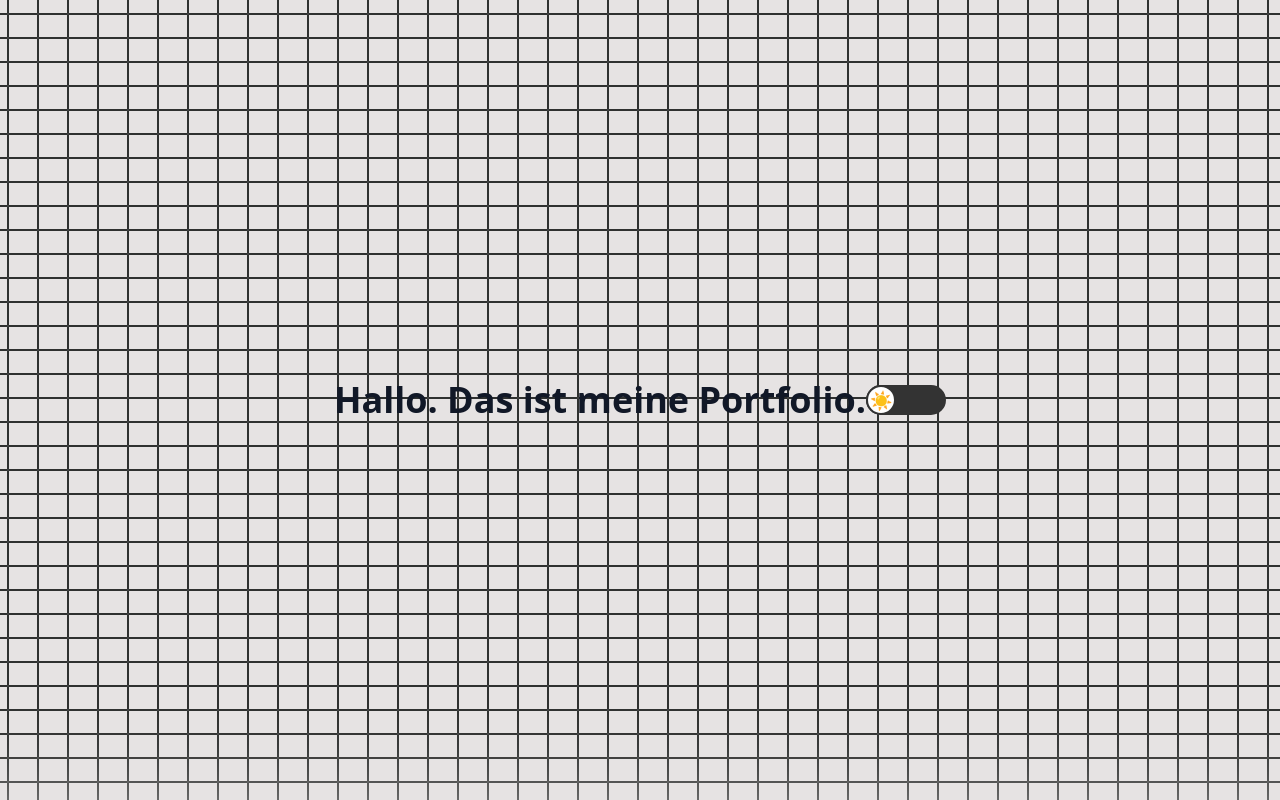
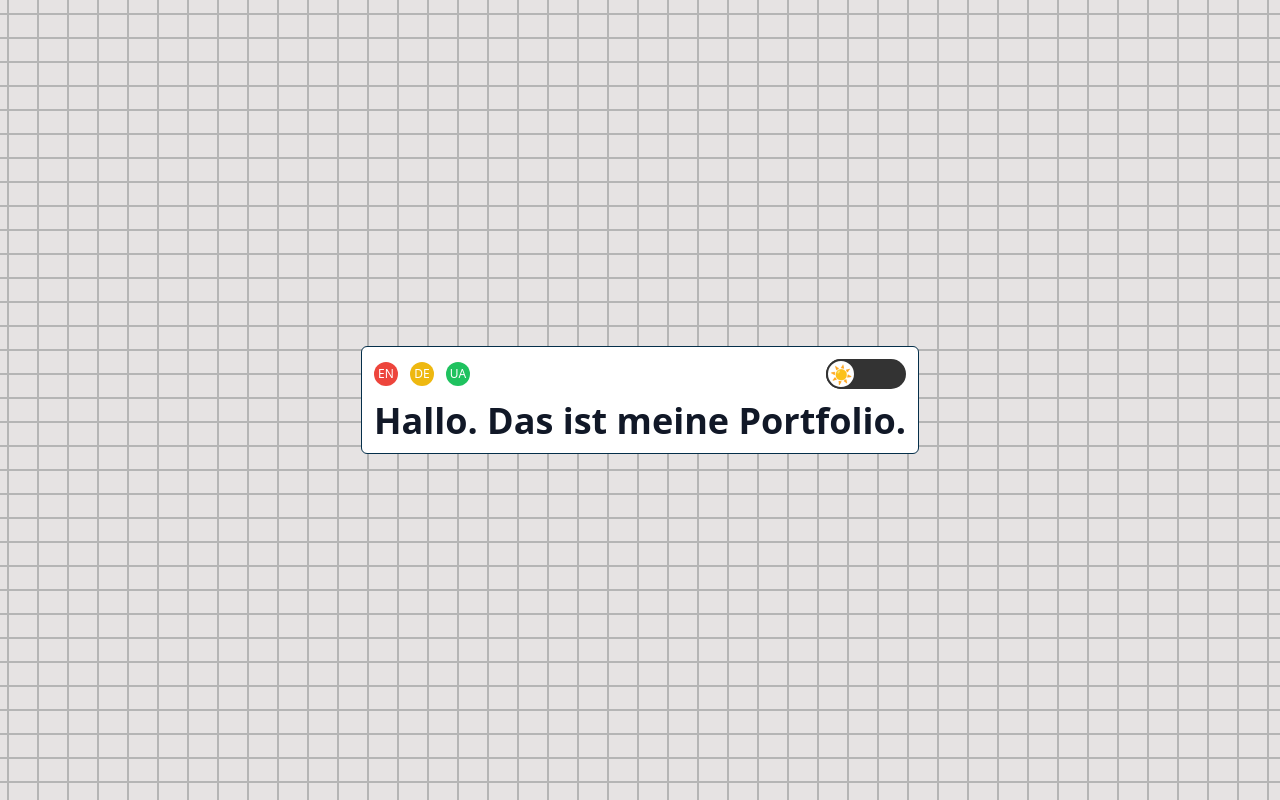
Before and after one commit to Maryna-Khrystyianyn/Portfolio-Next-JS, a Next.js app: page / in a window 1280 px wide. Built offline with nearby package versions, Linux system fonts and the light colour scheme.

Commit message:
themeSwith

```diff
--- /dev/null
+++ b/app/components/header/Header.tsx
@@ -0,0 +1,18 @@
+import LanguageSwitcher from "../language/LanguageSwitcher";
+import ThemeSwitcher from "../theme/ThemeSwitcher";
+
+const Header = () => {
+  return (
+    <div className=" p-3 bg-[var(--bg-main)] m-3 rounded-md border border-sky-950">
+      <div className=" flex justify-between items-center mb-3">
+<LanguageSwitcher />
+      <ThemeSwitcher />
+
+      </div>
+
+      <h1 className="text-4xl font-bold">Hallo. Das ist meine Portfolio.</h1>
+    </div>
+  );
+};
+
+export default Header;
--- /dev/null
+++ b/app/components/language/LanguageSwitcher.tsx
@@ -0,0 +1,13 @@
+
+
+const LanguageSwitcher = () => {
+  return (
+    <div className=" flex gap-3">
+        <div className="flex justify-center items-center bg-[#ed453c] h-6 w-6  rounded-full text-[12px] text-white">EN</div>
+        <div className="flex justify-center items-center bg-[#eeb810] h-6 w-6  rounded-full text-[12px] text-white" >DE</div>
+        <div className="flex justify-center items-center bg-[#1fc25f] h-6 w-6  rounded-full text-[12px] text-white" >UA</div>
+    </div>
+  )
+}
+
+export default LanguageSwitcher
--- a/app/globals.css
+++ b/app/globals.css
@@ -5,12 +5,14 @@
    ======================= */
 :root {
   --bg: #e6e3e3;
+  --bg-main: white;
   --text: #111827;
   --muted: #6b7280;
 }
 
 [data-theme="dark"] {
-  --bg: #0b1220; /* dunkleres, modernes Grau-Blau passt besser */
+  --bg: #0b1220;
+  --bg-main: black;
   --text: #f8fafc;
   --muted: #9ca3af;
 }
--- a/app/page.tsx
+++ b/app/page.tsx
@@ -1,11 +1,25 @@
-import Image from "next/image";
+"use client"
 import ThemeSwitcher from "./components/theme/ThemeSwitcher";
+import { useTheme } from "next-themes";
+import { useEffect, useState } from "react";
+import Header from "./components/header/Header";
 
 export default function Home() {
+  const { theme, setTheme } = useTheme();
+  const [bgImgUrl, setBgImgUrl] = useState<string>("url('/bg-img.png')");
+
+  useEffect(() => {
+    if (theme === "dark") {
+      setBgImgUrl("url('/bg-img.png')");
+    } else {
+      setBgImgUrl("url('/bg-img-light2.png')");
+    }
+  }, [theme]);
+
+
   return (
-    <main className="flex items-center justify-center h-screen bg-[url('/bg-img.png')] bg-repeat-x bg-top bg-[var(--bg)] text-[var(--text)] ">
-      <h1 className="text-4xl font-bold">Hallo. Das ist meine Portfolio.</h1>
-      <ThemeSwitcher />
+    <main  style={{ backgroundImage: bgImgUrl }} className={`flex items-center justify-center h-screen  bg-repeat-x bg-top bg-[var(--bg)] text-[var(--text)] `}>
+     <Header/>
     </main>
   );
 }
```
Also changed, not shown: public/bg-img-light2.png (added).
